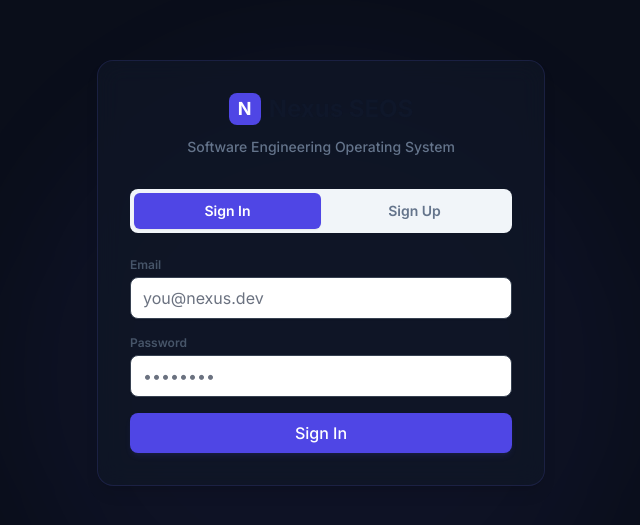
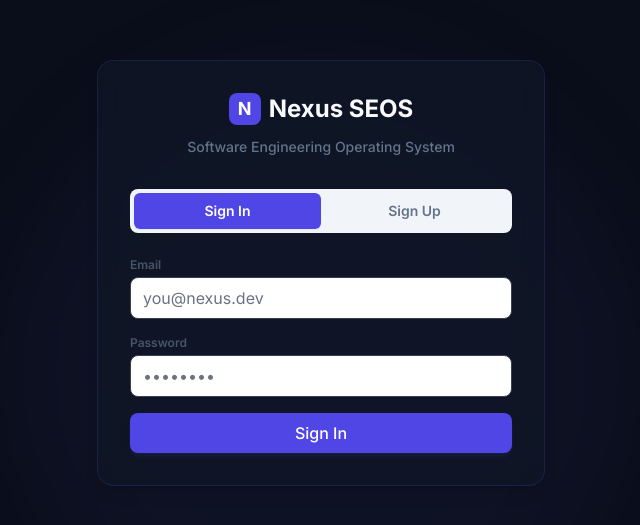
Before and after one commit to UdayPatnala/nexus-seos, a React (Vite) app in the folder apps/web/: page /auth in a window 1280 px wide. Shown: the part 127-652 px from the top of the page, without its empty margins (319-959 px from the left). Built offline with nearby package versions, Linux system fonts and the light colour scheme; no server answers.

Commit message:
style: make brand name flashy on the Auth login/register view

```diff
--- a/apps/web/src/pages/AuthPage.tsx
+++ b/apps/web/src/pages/AuthPage.tsx
@@ -41,7 +41,7 @@ export default function AuthPage() {
         <div className="text-center mb-8">
           <div className="inline-flex items-center gap-2 mb-3">
             <div className="w-8 h-8 bg-indigo-600 rounded-lg flex items-center justify-center text-white font-bold text-lg">N</div>
-            <span className="text-2xl font-bold text-slate-900">Nexus SEOS</span>
+            <span className="brand-flashy text-2xl font-extrabold">Nexus SEOS</span>
           </div>
           <p className="text-slate-500 text-sm font-medium">Software Engineering Operating System</p>
         </div>
```
